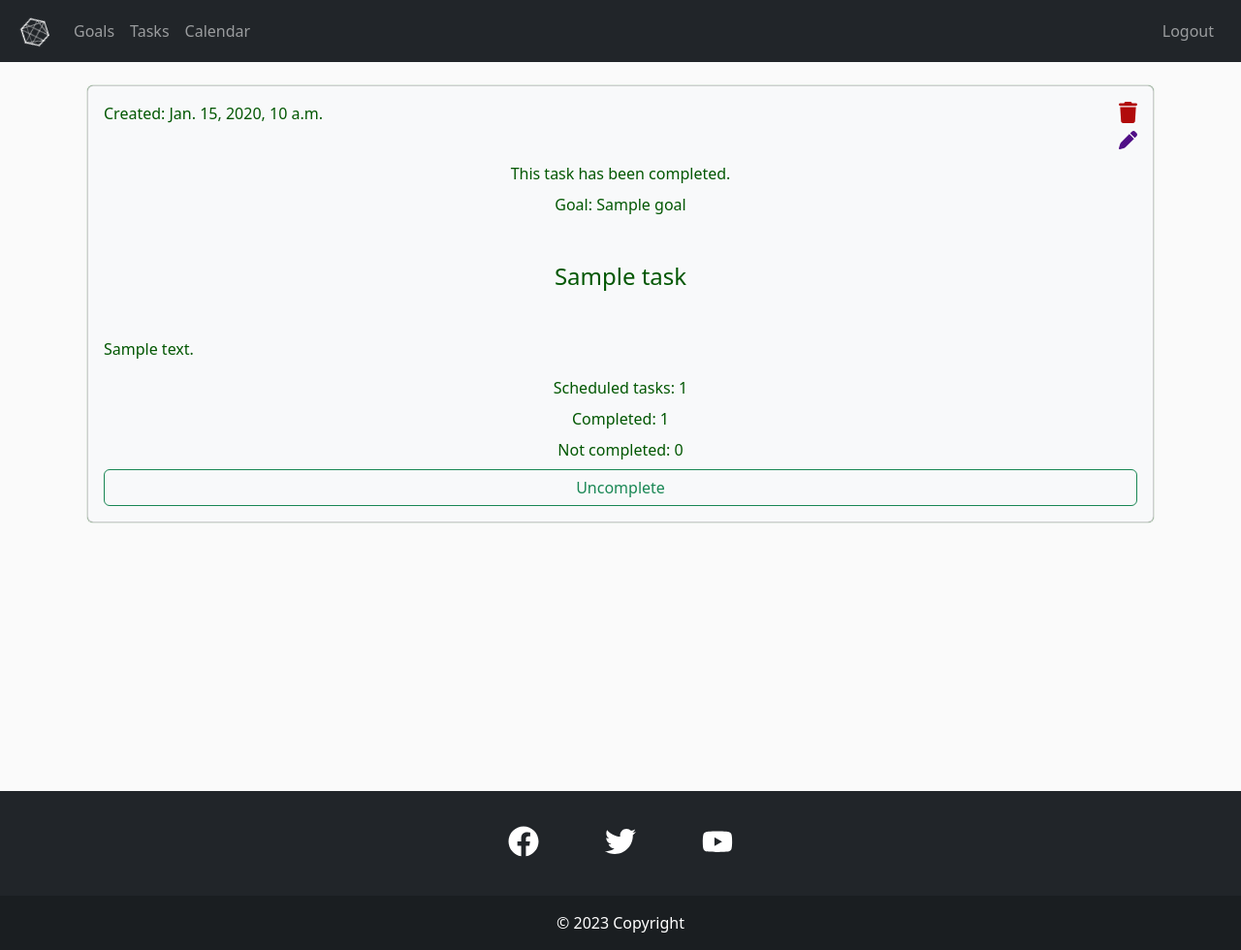
After one commit to OleksiyLa/Project_4, a Django app: a page that uses templates/task_detail.html in a window 1280 px wide. The commit adds this page. Shown: the whole page at 97% size. Run offline with Django 4.2, Linux system fonts and the light colour scheme; a user stored in the database is signed in; tables that the repository leaves empty hold one stand-in row (values such as "Sample post"); some libraries are stand-ins or nearby versions.

Commit message:
feature: add detail page for tasks

```diff
--- a/static/css/style.css
+++ b/static/css/style.css
@@ -31,7 +31,7 @@ header nav {
 }
 
 .task-card {
-  min-height: 450px;
+  min-height: 500px;
 }
 
 .create_panel {
@@ -59,7 +59,7 @@ a {
 
 .details-link {
   cursor: pointer;
-  font-size: 1.3rem;
+  font-size: 1.1rem;
 }
 
 .form-check label {
--- a/tasks/urls.py
+++ b/tasks/urls.py
@@ -13,6 +13,9 @@ urlpatterns = [
     path('done_status/<slug:slug>/', views.select_done_status, name='done_status'),
     path('add_task/<slug:slug>/', views.add_task, name='add_task'),
     path('tasks/', views.TasksView.as_view(), name='tasks'),
+    path('task_detail/<slug:slug>/', views.TaskDetailView.as_view(), name='task_detail'),
+    path('complete_task/<slug:slug>/', views.complete_task, name='complete_task'),
+    path('uncomplete_task/<slug:slug>/', views.uncomplete_task, name='uncomplete_task'),
     path('edit_task/<slug:slug>/', views.EditTaskView.as_view(), name='edit_task'),
     path('delete_task/<slug:slug>/', views.delete_task, name='delete_task'),
     path('schedule_task/<slug:slug>/', views.schedule_task, name='schedule_task'),
--- a/tasks/views.py
+++ b/tasks/views.py
@@ -134,6 +134,27 @@ class TasksView(LoginRequiredMixin, ListView):
         context["goals"] = goals
         return context
 
+class TaskDetailView(LoginRequiredMixin, DetailView):
+    model = Task
+    template_name = 'task_detail.html'
+
+@login_required
+def complete_task(request, slug):
+    task = Task.objects.get(slug=slug, user=request.user)
+    task.completed = True
+    task.save()
+    response = HttpResponseRedirect('/tasks/')
+    messages.success(request, 'Task completed successfully!')
+    return response
+
+@login_required
+def uncomplete_task(request, slug):
+    task = Task.objects.get(slug=slug, user=request.user)
+    task.completed = False
+    task.save()
+    response = HttpResponseRedirect('/tasks/')
+    messages.success(request, 'Task is not completed now, success!')
+    return response
 
 class EditTaskView(LoginRequiredMixin, UpdateView):
     model = Task
--- /dev/null
+++ b/templates/task_detail.html
@@ -0,0 +1,53 @@
+{% extends "./base.html" %}
+{% load static %}
+
+{% block title %}Goal Detail{% endblock %}
+
+{% block content %}
+<div class="modal" id="delete-goal-modal"></div>
+<div class="container my-3">
+    <div class="card-body p-2">
+			{% if object.completed %}
+        <div class="card bg-light p-2 completed">
+			{% else %}
+				<div class="card bg-light p-2">
+			{% endif %}
+          <div class="card-body p-2">
+            <div class="d-flex justify-content-between">
+              <p>Created: {{ object.created_at }}</p>
+              <div class="d-flex flex-column">
+                <img src="{% static 'svg/delete_icon.svg' %}" alt="delete-icon" class="float-end delete-icon control-icon" data-url="{% url 'delete_task' slug=object.slug %}" data-txt="task">
+                <a class="my-1" href="{% url 'edit_task' slug=object.slug %}">
+                  <img src="{% static 'svg/edit_icon.svg' %}" alt="edit-icon" class="control-icon">
+                </a>
+              </div>
+            </div>
+						{% if object.completed %}
+						<p class="text-center m-2">This task has been completed.</p>
+				{% else %}
+						<p class="text-center m-2">This task is not yet completed.</p>
+				{% endif %}
+						<p class="text-center m-2">Goal: {{ object.goal.title }}</p>
+            <h3 class="h4 text-center my-5">{{ object.title }}</h3>
+            <p class="justify">{{ object.description }}</p>
+						<p class="text-center m-2">Scheduled tasks: {{ object.scheduled_task_count }}</p>
+						<p class="text-center m-2">Completed: {{ object.completed_task_count }}</p>
+						<p class="text-center m-2">Not completed: {{ object.not_completed_task_count }}</p>
+						<div class="btn-group w-100" role="group" aria-label="Goal status.">
+							{% if not object.completed %}
+							<a href="{% url 'complete_task' slug=object.slug %}" class="btn btn-success col-6">Complete</a>
+							<a class="btn btn-outline-primary col-6" href="{% url 'schedule_task' slug=object.slug %}">Schedule</a>
+							{% else %}
+							<a href="{% url 'uncomplete_task' slug=object.slug %}" class="btn btn-outline-success col-6">Uncomplete</a>
+							{% endif %}
+						</div>
+
+          </div>
+        </div>
+      </div>
+</div>
+{% endblock %}
+
+{% block js %}
+  <script src="{% static 'js/index.js' %}"></script>
+{% endblock %}
```
Also changed, not shown: templates/tasks.html (+11 -1 lines).
